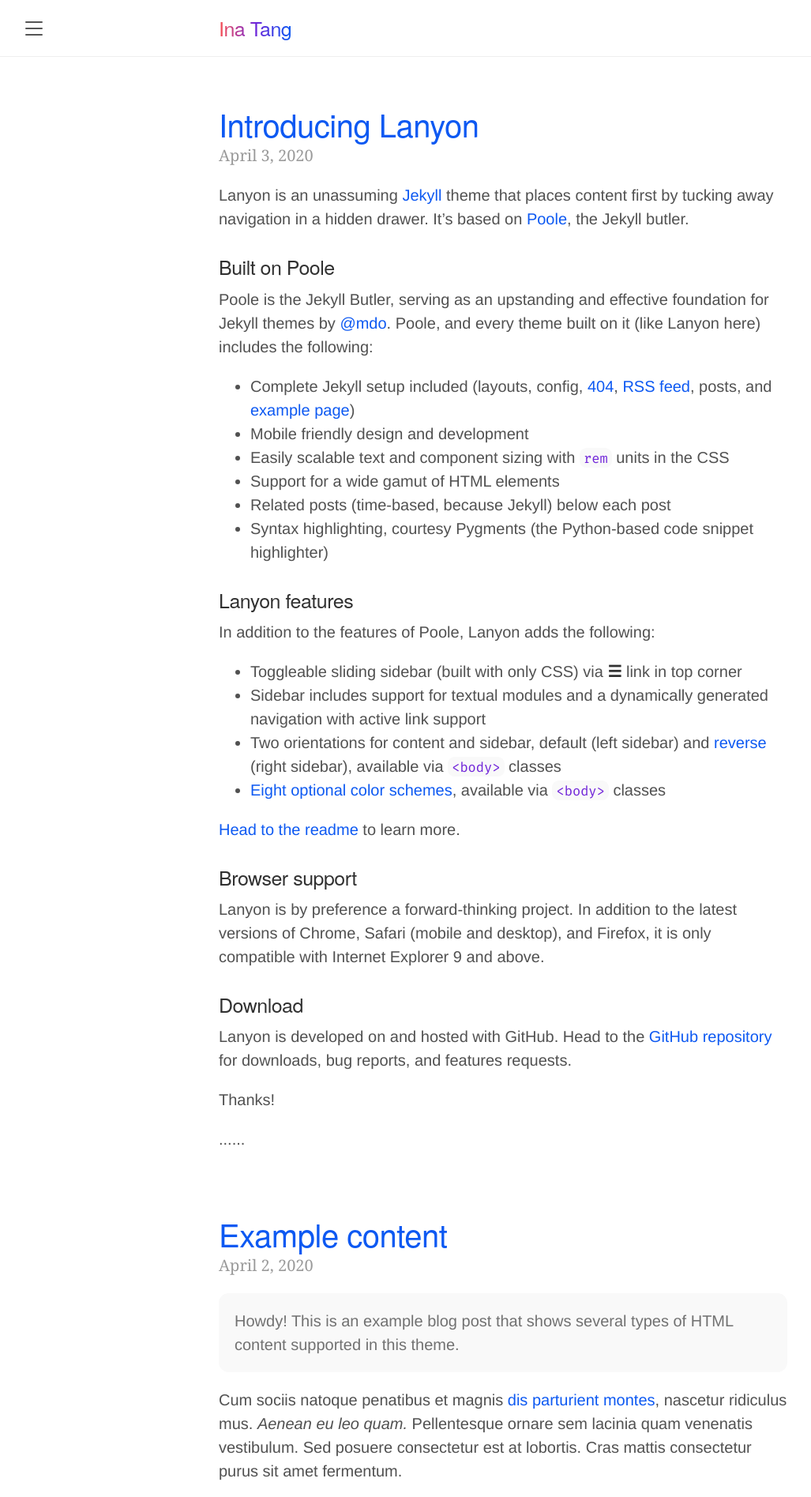
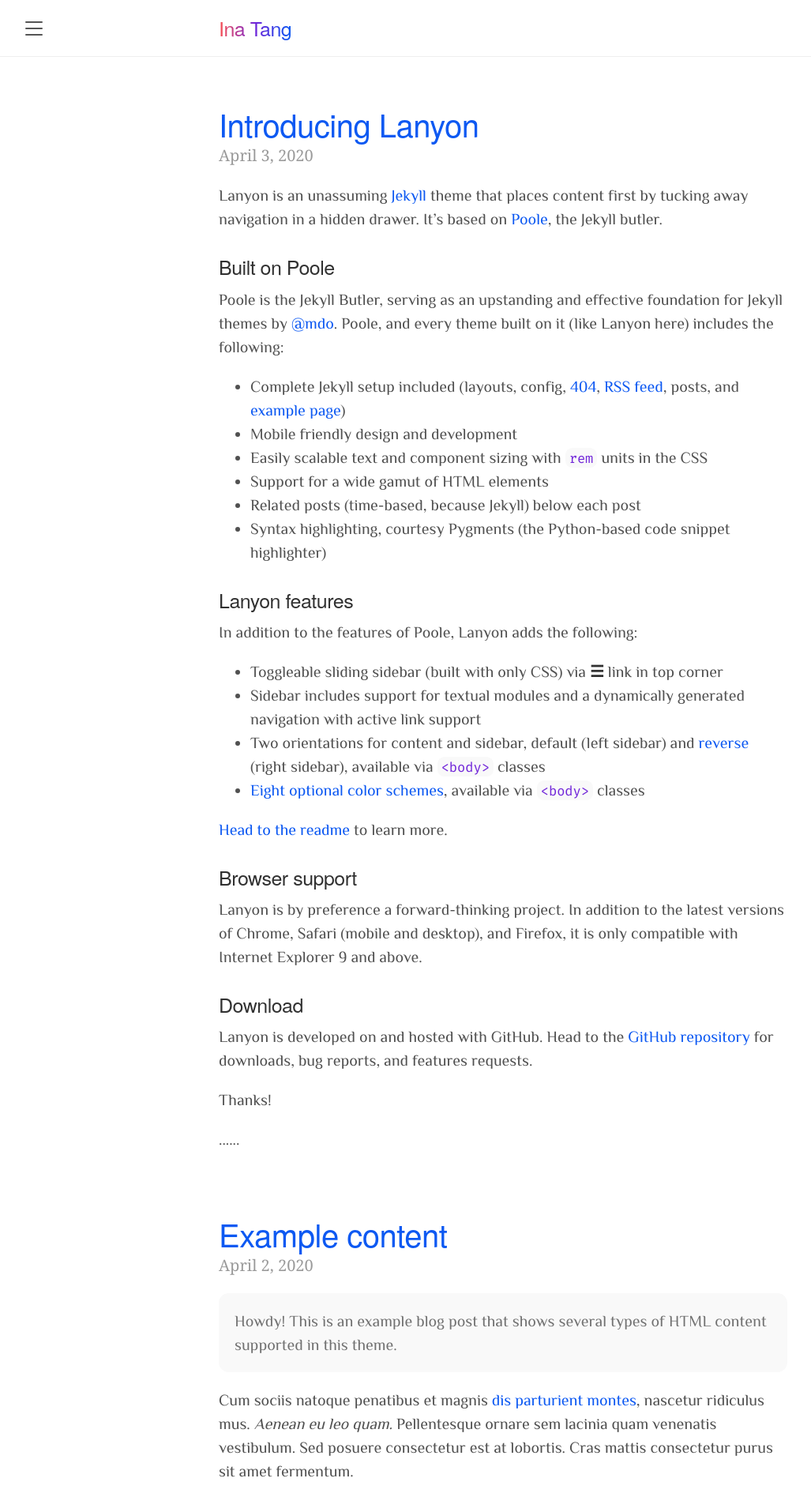
Before and after one commit to I7T5/i7t5.github.io-v1, a Jekyll site: the page built from docs/index.html, in a window 1280 px wide. Shown: the top 1895 px of the page at 79% size, without its empty margins (3-1030 px from the left). Built offline with Jekyll 4.4.1, drawn with Linux system fonts in a browser that asks for light colours; some web fonts are replaced; the list of posts is cut into pages by our own code.

Commit message:
Updated html font to Philosopher

```diff
--- a/docs/_includes/head.html
+++ b/docs/_includes/head.html
@@ -24,7 +24,7 @@
   <link rel="stylesheet" href="{{ '/assets/css/lanyon.css' | absolute_url }}">
   <link rel="preconnect" href="https://fonts.googleapis.com">
   <link rel="preconnect" href="https://fonts.gstatic.com" crossorigin>
-  <link href="https://fonts.googleapis.com/css2?family=Charis+SIL&family=Fira+Code&display=swap" rel="stylesheet">
+  <link href="https://fonts.googleapis.com/css2?family=Charis+SIL&family=Fira+Code&family=Philosopher&display=swap" rel="stylesheet">
 
   <link rel="apple-touch-icon-precomposed" sizes="144x144" href="{{ '/assets/apple-touch-icon-precomposed.png' | absolute_url }}">
   <link rel="shortcut icon" href="{{ '/assets/favicon.ico' | absolute_url }}">
--- a/docs/assets/css/lanyon.css
+++ b/docs/assets/css/lanyon.css
@@ -41,8 +41,9 @@
 }
 
 html {
-  font-family: "HelveticaNeue-Light", "Helvetica Neue Light", "Helvetica Neue", Helvetica, Arial, sans-serif;
+  font-family: Philosopher, "HelveticaNeue-Light", "Helvetica Neue Light", "Helvetica Neue", Helvetica, Arial, sans-serif;
   font-weight: 300;
+  color: #808080;
 }
 
 h1, h2, h3, h4, h5, h6 {
@@ -352,8 +353,8 @@
   font-size: 87.5%;
 }
 .related-posts h3 small {
-  font-family: "HelveticaNeue-Light", "Helvetica Neue Light", "Helvetica Neue", Helvetica, Arial, sans-serif;
-  font-weight: 300;
+  font-family: "Charis SIL", Baskerville, Georgia, serif;
+  font-weight: 400;
   font-size: 75%;
   color: #999;
 }
@@ -454,6 +455,27 @@
  *
  * Ina Tang's favorite colors blended.
  */
+
+ /* Fonts */
+.theme-rednblue h1, h2, h3, h4, h5, h6 {
+  font-family: "HelveticaNeue", "Helvetica Neue", Helvetica, Arial, sans-serif;
+  font-weight: 400;
+}
+
+.theme-rednblue .post-date {
+  display: block;
+  font-family: "Charis SIL", Baskerville, Georgia, serif;
+}
+
+.theme-rednblue .related-posts h3 small {
+  font-family: "Charis SIL", Baskerville, Georgia, serif;
+  font-weight: 400;
+}
+
+.theme-rednblue .pagination {
+  font-family: "HelveticaNeue-Light", "Helvetica Neue Light", "Helvetica Neue", Helvetica, Arial, sans-serif;
+  font-weight: 300;
+}
 
 .theme-rednblue code { /* inline code */
   color: hsl(265deg 70% 50%); /* purple */
```
